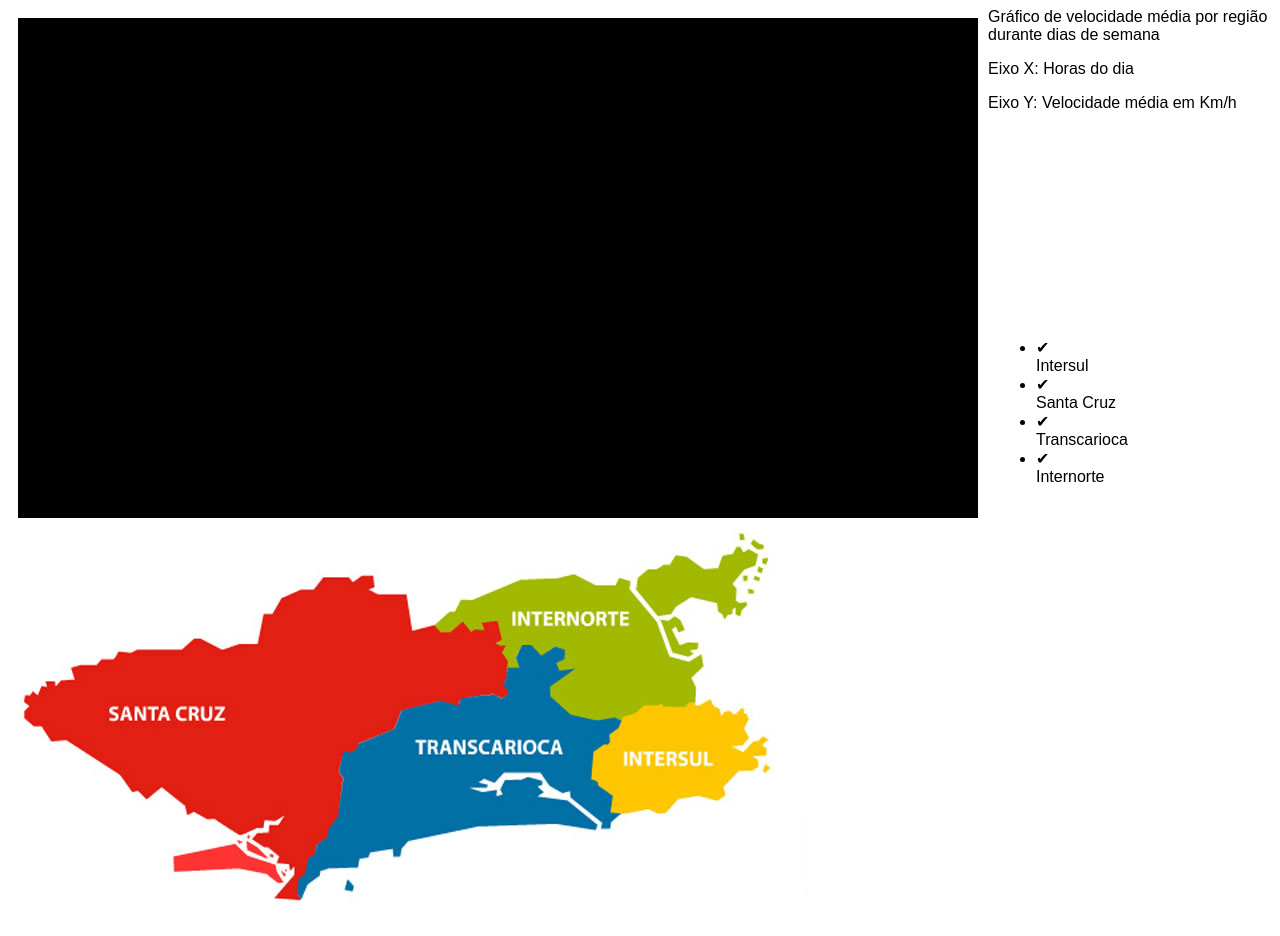
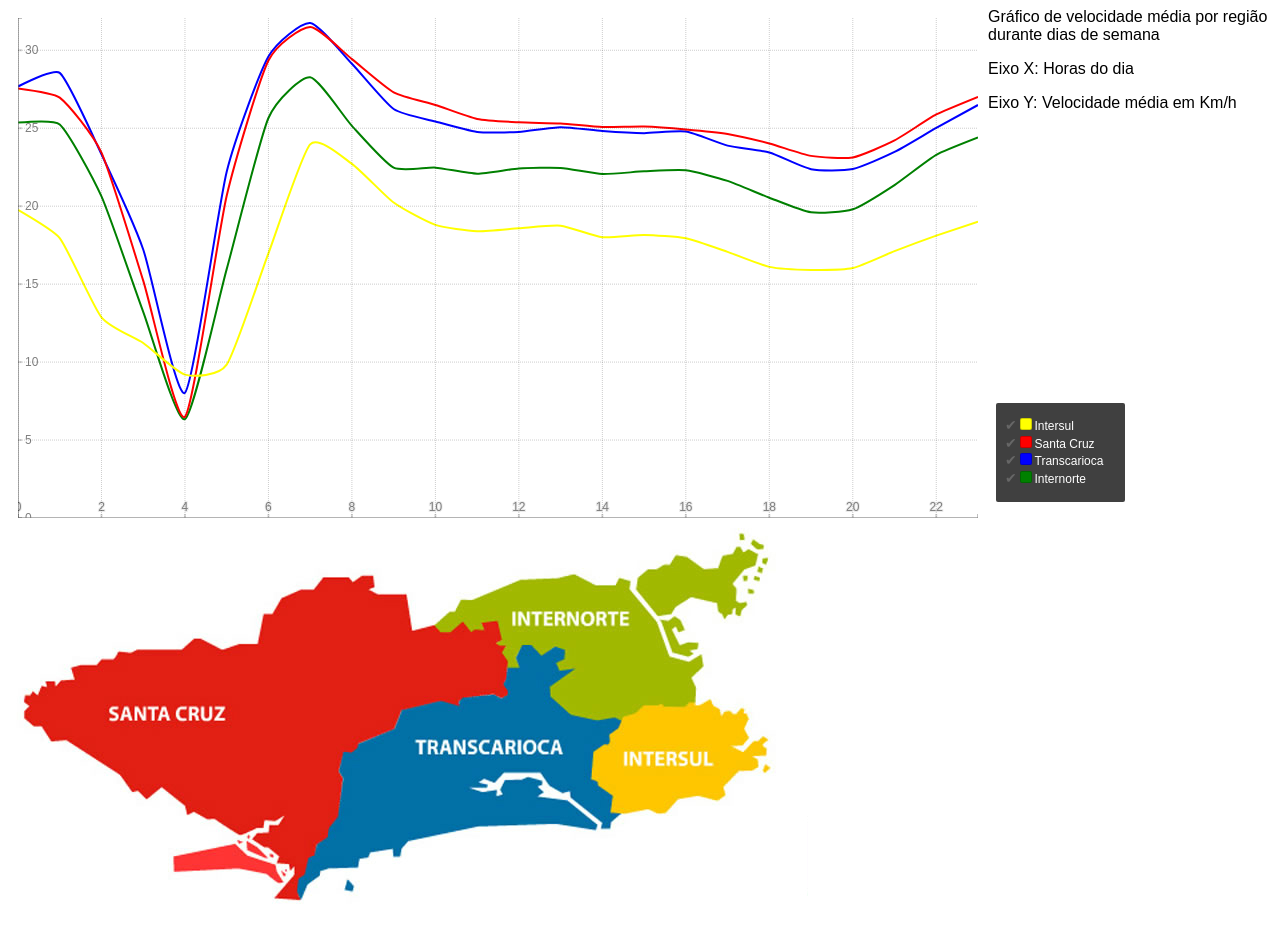
Before and after one commit to RioBus/analytics, a website with bundled scripts: page public/graficos/lines.html in a window 1280 px wide. Built offline with nearby package versions, Linux system fonts and the light colour scheme.

Commit message:
Acertando CSS gráfico de velocidade

```diff
--- a/public/graficos/lines.html
+++ b/public/graficos/lines.html
@@ -1,8 +1,8 @@
 <!doctype>
 <head>
-	<link type="text/css" rel="stylesheet" href="../src/css/graph.css">
-	<link type="text/css" rel="stylesheet" href="../src/css/detail.css">
-	<link type="text/css" rel="stylesheet" href="../src/css/legend.css">
+	<link type="text/css" rel="stylesheet" href="../rickshaw/src/css/graph.css">
+	<link type="text/css" rel="stylesheet" href="../rickshaw/src/css/detail.css">
+	<link type="text/css" rel="stylesheet" href="../rickshaw/src/css/legend.css">
 	<link type="text/css" rel="stylesheet" href="css/lines.css">
 	<style>
 		#texto {
```
